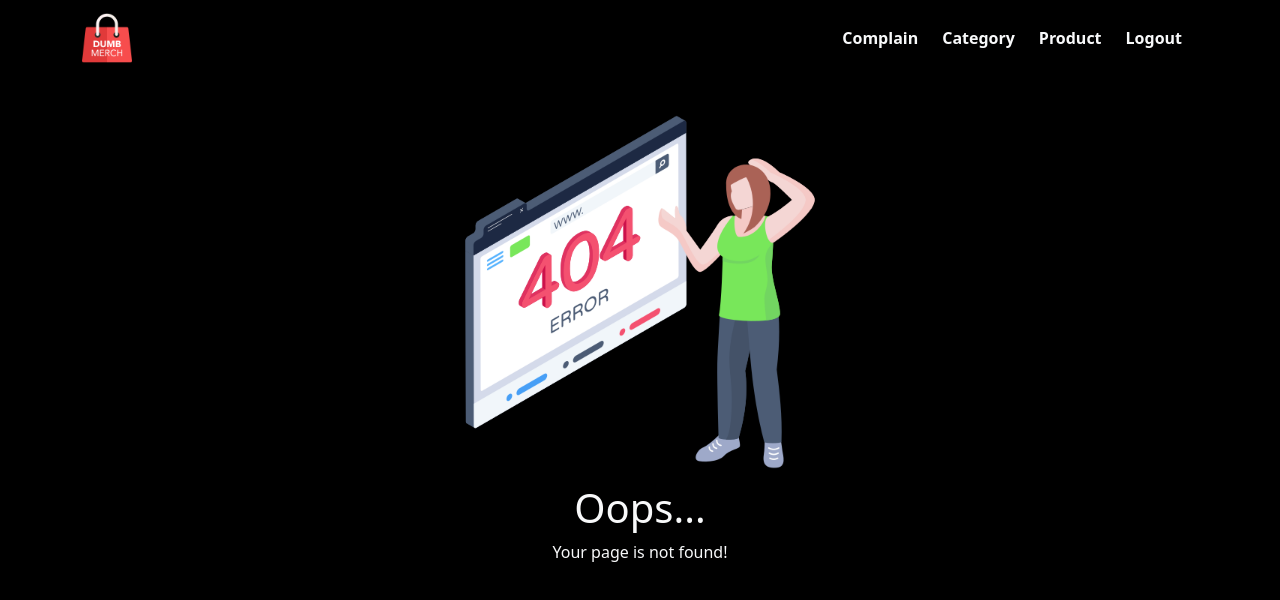
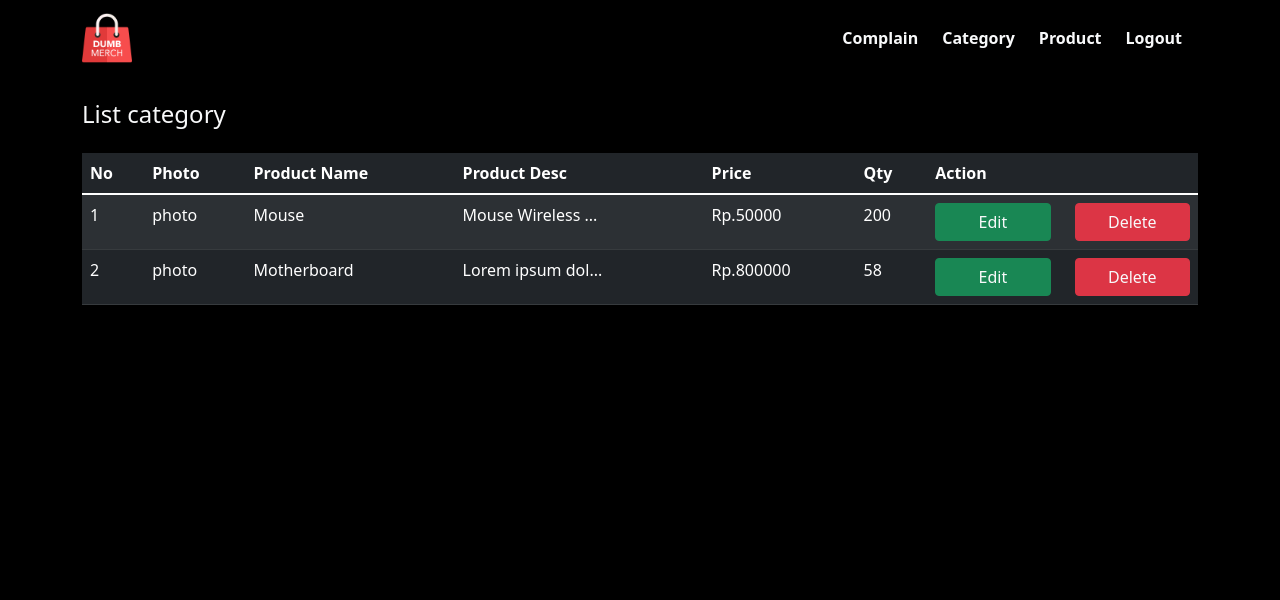
Before and after one commit to naufal55/mnaufal_DumbMerch, a React (Create React App) app: page /product-list in a window 1280 px wide. Before the commit this address had no page. Shown: the top 600 px of the page. Built offline with nearby package versions, Linux system fonts and the light colour scheme.

Commit message:
penambahan fitur product list

```diff
--- a/src/App.js
+++ b/src/App.js
@@ -2,7 +2,7 @@ import { useState } from "react";
 import { BrowserRouter, Route, Routes } from "react-router-dom";
 import MainNavbar from "./Component/MainNavbar";
 import { PrivateOut, PrivateRoute } from "./Component/PrivateRoute";
-import { CategoryList, DetailPage, EditProduct, HomePages, LoginPages, NotFound, Profile, RegisterPages } from "./Pages";
+import { CategoryList, DetailPage, EditCategory, EditProduct, HomePages, LoginPages, NotFound, ProductList, Profile, RegisterPages } from "./Pages";
 
 function App() {
   // const [isLogin, setIslogin] = useState(localStorage.getItem('user'))
@@ -26,6 +26,8 @@ function App() {
           <Route path="/detail-page/:id" element={<DetailPage />} />
           <Route path="/profile" element={<Profile />} />
           <Route path="/category-list" element={<CategoryList />} />
+          <Route path="/product-list" element={<ProductList />} />
+          <Route path="/edit-category/:id" element={<EditCategory />} />
           <Route path="/edit-product/:id" element={<EditProduct />} />
           {/* <Route path="/logout" /> */}
         </Route>
--- a/src/Atom/InputColumn.js
+++ b/src/Atom/InputColumn.js
@@ -14,6 +14,8 @@ const InputColumn = (props) => {
         name={props.name}
         type={props.type}
         placeholder={props.holder}
+        as={props.as}
+        rows={props.rows}
       />
     </>
   );
--- a/src/Component/MainNavbar.js
+++ b/src/Component/MainNavbar.js
@@ -25,7 +25,7 @@ const MainNavbar = (props) => {
             isAdmin ?
             <>
             <NavLink label="Category" color="text-light" click={()=>navigate('/category-list')}/>
-            <NavLink label="Product" color="text-light" to="#link"/>
+            <NavLink label="Product" color="text-light" click={()=>navigate('/product-list')} />
             </>
             :
             <NavLink label="Profile" color="text-light" click={handleProf}/>
--- a/src/Pages/CategoryList.js
+++ b/src/Pages/CategoryList.js
@@ -24,7 +24,7 @@ const CategoryList = () => {
         <tbody>
           {data.map((item) => {
             const handleEdit = () => {
-              navigate("/edit-product/" + item.id);
+              navigate("/edit-category/" + item.id);
             };
             return (
               <tr>
--- /dev/null
+++ b/src/Pages/EditCategory.js
@@ -0,0 +1,18 @@
+import React from "react";
+import { Container } from "react-bootstrap";
+import InputColumn from "../Atom/InputColumn";
+import MainButton from "../Atom/MainButton";
+
+const EditCategory = () => {
+  return (
+    <Container>
+      <h4 className="text-light my-4">Edit Category</h4>
+      <div className="my-5">
+        <InputColumn />
+      </div>
+      <MainButton color="success" btn="Save" />
+    </Container>
+  );
+};
+
+export default EditCategory;
--- a/src/Pages/EditProduct.js
+++ b/src/Pages/EditProduct.js
@@ -1,5 +1,5 @@
 import React from "react";
-import { Container } from "react-bootstrap";
+import { Col, Container, Row } from "react-bootstrap";
 import InputColumn from "../Atom/InputColumn";
 import MainButton from "../Atom/MainButton";
 
@@ -8,6 +8,17 @@ const EditProduct = () => {
     <Container>
       <h4 className="text-light my-4">Edit Category</h4>
       <div className="my-5">
+        <Row>
+          <Col md={2}>
+            <MainButton color="success" btn="Upload Image" />
+          </Col>
+          <Col>
+            <p>Mouse.jpg</p>
+          </Col>
+        </Row>
+        <InputColumn />
+        <InputColumn />
+        <InputColumn as="textarea" rows={3}/>
         <InputColumn />
       </div>
       <MainButton color="success" btn="Save" />
--- a/src/Pages/ProductList.js
+++ b/src/Pages/ProductList.js
@@ -0,0 +1,71 @@
+import React, { useState } from "react";
+import { Col, Container, Row, Table } from "react-bootstrap";
+import { useNavigate } from "react-router-dom";
+import ModalDelete from "../Component/ModalDelete.js";
+import MainButton from "../Atom/MainButton";
+import data from "../Assets/DataDummy.js";
+
+const ProductList = () => {
+  const navigate = useNavigate();
+  const [show, setShow] = useState(false);
+  const handleClose = () => setShow(false);
+  const handleShow = () => setShow(true);
+  return (
+    <Container>
+      <h4 className="text-light my-4">List category</h4>
+      <Table striped hover variant="dark">
+        <thead>
+          <tr>
+            <th>No</th>
+            <th>Photo</th>
+            <th>Product Name</th>
+            <th>Product Desc</th>
+            <th>Price</th>
+            <th>Qty</th>
+            <th>Action</th>
+          </tr>
+        </thead>
+        <tbody>
+          {data.map((item) => {
+            const handleEdit = () => {
+              navigate("/edit-product/" + item.id);
+            };
+            return (
+              <tr>
+                <td>{item.id + 1}</td>
+                <td>photo</td>
+                <td>{item.namabarang}</td>
+                <td>{item.detail.slice(0,15)}...</td>
+                <td>Rp.{item.harga}</td>
+                <td>{item.stok}</td>
+                <td>
+                  <Row>
+                    <Col md={6}>
+                      <MainButton
+                        click={handleEdit}
+                        color="success"
+                        type="button"
+                        btn="Edit"
+                      />
+                    </Col>
+                    <Col md={6}>
+                      <MainButton
+                        click={handleShow}
+                        color="danger"
+                        type="button"
+                        btn="Delete"
+                      />
+                    </Col>
+                  </Row>
+                </td>
+              </tr>
+            );
+          })}
+        </tbody>
+      </Table>
+      <ModalDelete show={show} close={handleClose} />
+    </Container>
+  );
+};
+
+export default ProductList;
--- a/src/Pages/index.js
+++ b/src/Pages/index.js
@@ -1,11 +1,13 @@
 import CategoryList from "./CategoryList";
 import DetailPage from "./DetailPage";
+import EditCategory from "./EditCategory";
 import EditProduct from "./EditProduct";
 import HomePages from "./HomePages";
 import LoginPages from "./LoginPages";
 import NotFound from "./NotFound";
+import ProductList from "./ProductList";
 import Profile from "./Profile";
 import RegisterPages from "./RegisterPages";
 
 
-export {EditProduct,Profile,DetailPage,NotFound,LoginPages, RegisterPages, HomePages, CategoryList}
+export {EditProduct,EditCategory,Profile,DetailPage,NotFound,LoginPages, RegisterPages, HomePages, CategoryList,ProductList}
```
